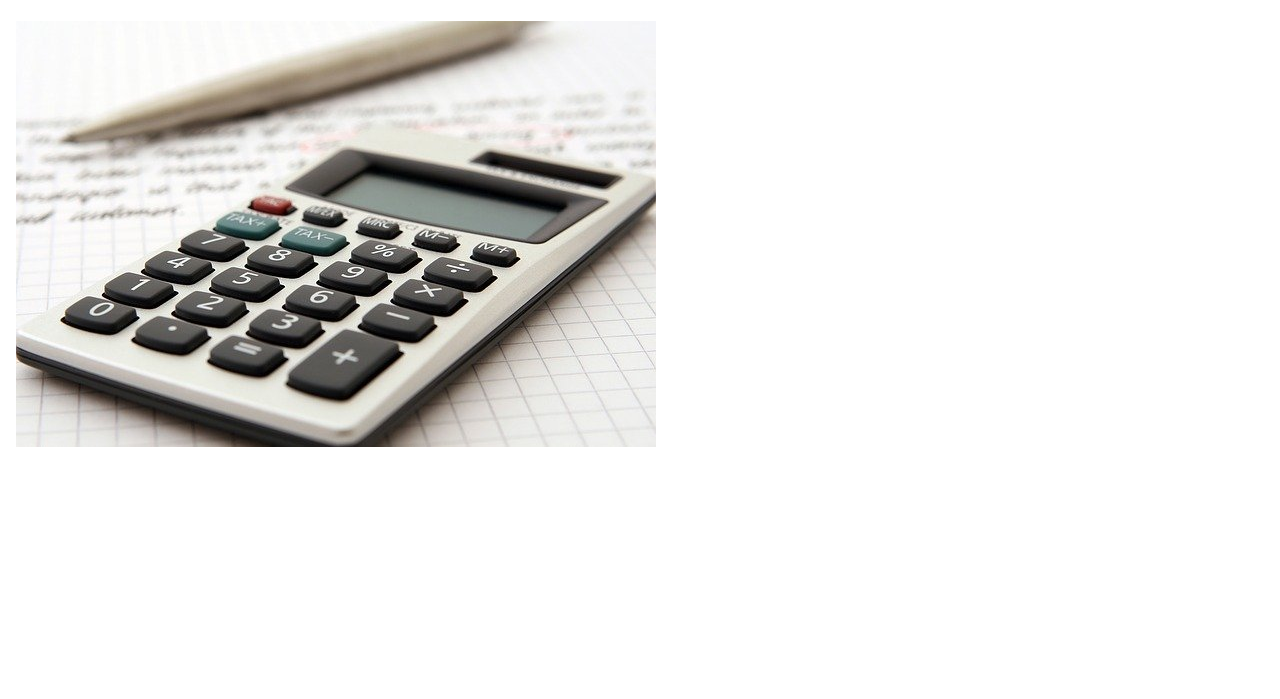
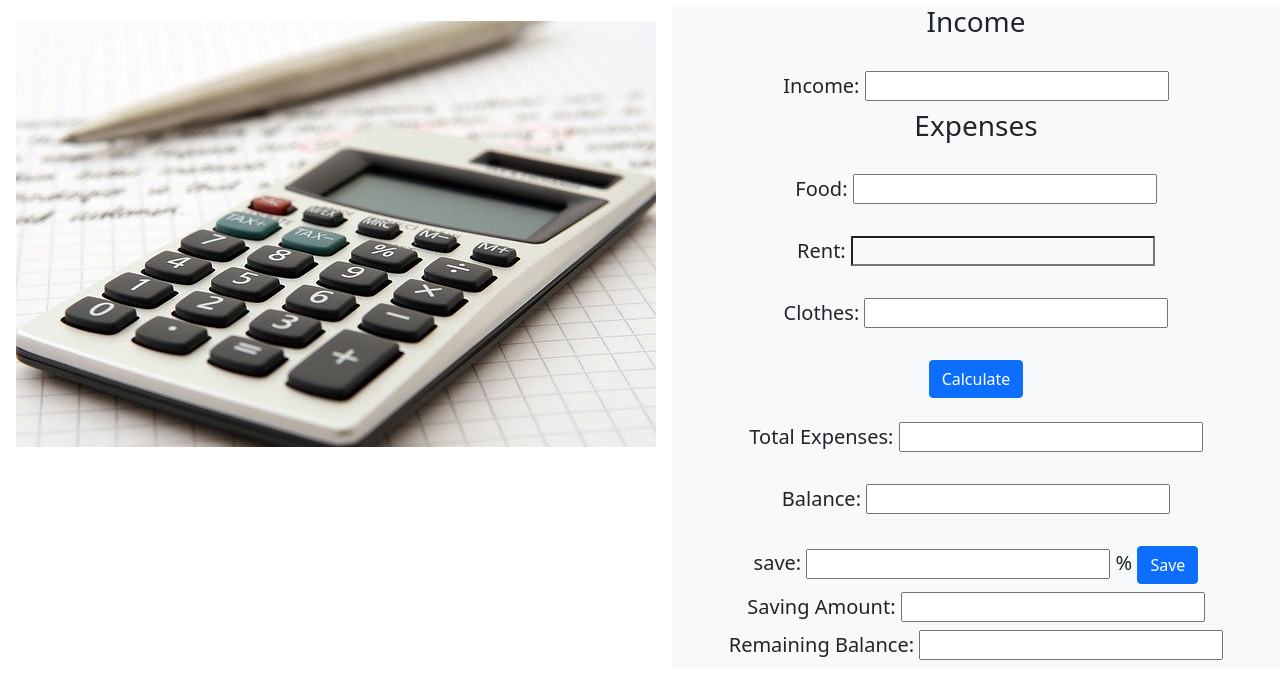
Before and after one commit to naimurbd/money-master-interactive-website, a plain HTML site: page index.html in a window 1280 px wide. Shown: the part 99-798 px from the top of the page. Drawn offline with nearby package versions, Linux system fonts and the light colour scheme.

Commit message:
income and expenses added

```diff
--- a/index.html
+++ b/index.html
@@ -17,10 +17,35 @@
         <h1 class="text-center p-4">My Savings Account</h1>
     </section>
 
-    <section class="d-flex">
+    <section class="d-flex  w-auto">
         <div class="m-3  ">
             <img src="accountant-1238598_640.jpg" alt="">
         </div>
+        <div class=" bg-light text-center w-100">
+
+            <h3> Income</h3>
+            <br>
+            <h5>Income: <input type="text"></h5>
+
+            <h3>Expenses</h3>
+            <br>
+            <h5>Food: <input type="text"></h5>
+            <br>
+            <h5>Rent: <input class="bg-light" type="text"></h5>
+            <br>
+            <h5>Clothes: <input type="text"></h5>
+            <br>
+            <button class="btn btn-primary mb-4">Calculate</button>
+            <br>
+            <h5>Total Expenses: <input type="text"></h5>
+            <br>
+            <h5>Balance: <input type="text"></h5>
+            <br>
+            <h5>save: <input type="text"> % <button class="btn btn-primary">Save</button></h5>
+            <h5>Saving Amount: <input type="text"></h5>
+            <h5>Remaining Balance: <input type="text"></h5>
+        </div>
+
 
 
     </section>
```
